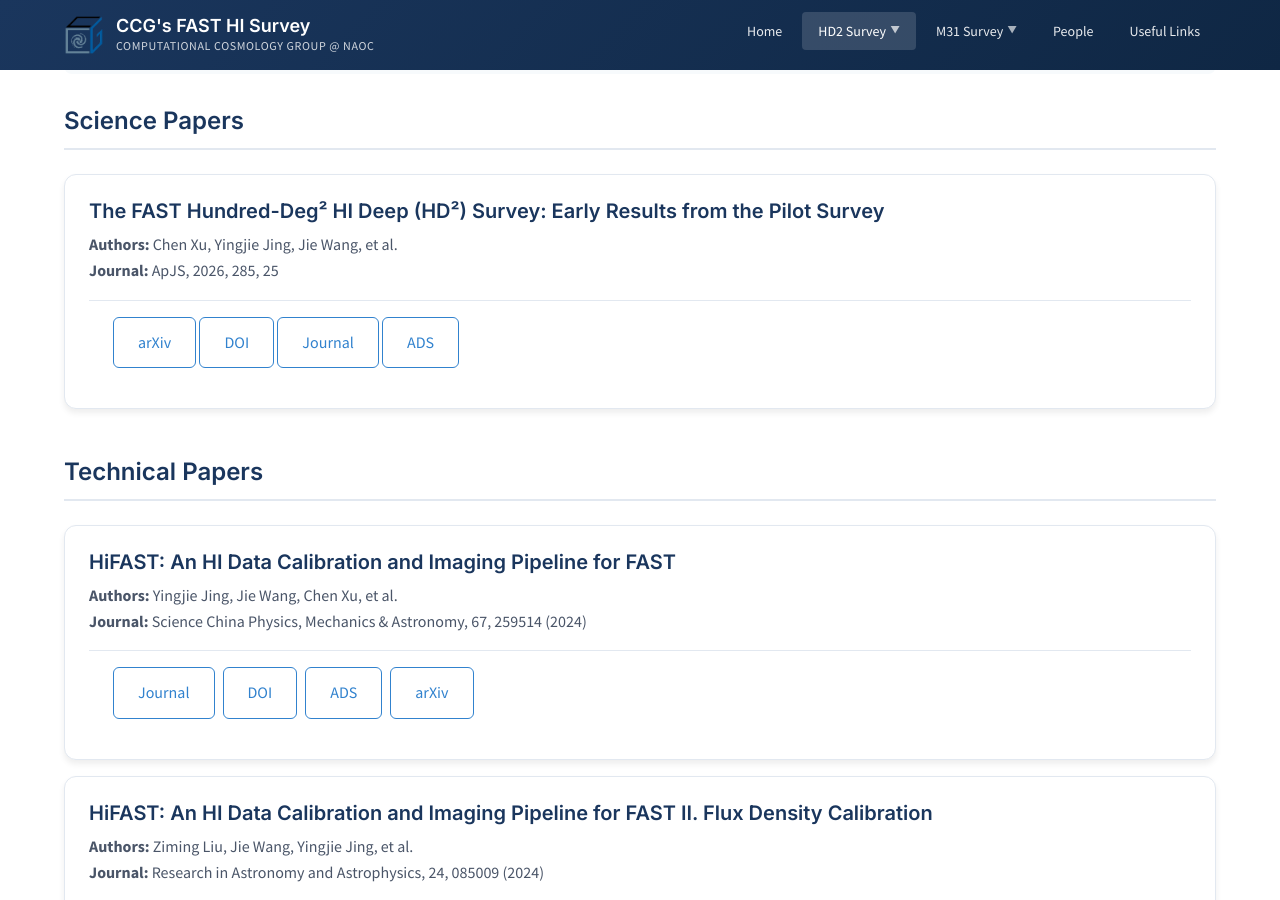
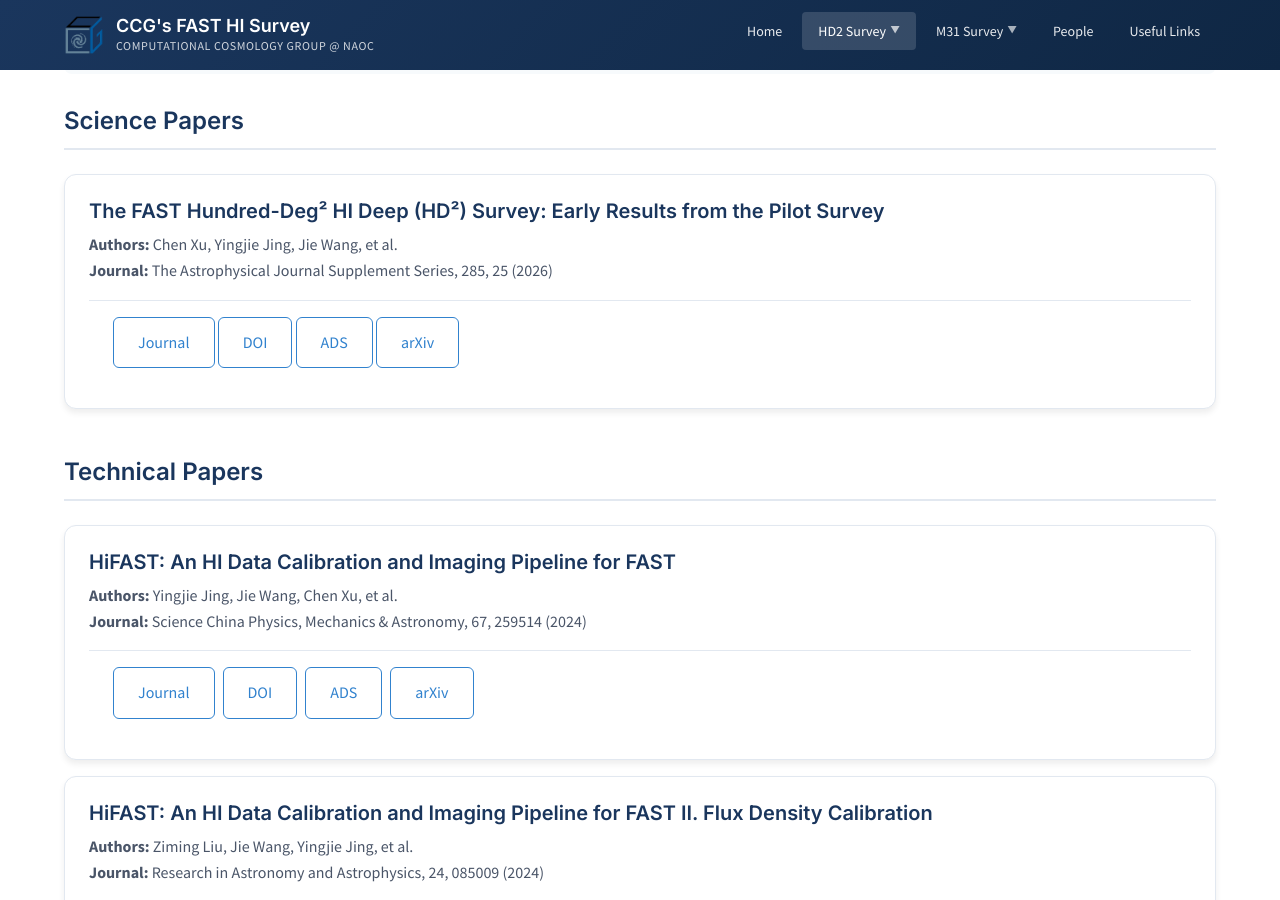
Before and after one commit to ccg-FAST/ccg-FAST.github.io, a Jekyll site: the page built from hd2/publications.md, in a window 1280 px wide and 900 px high, scrolled down 367 px. Built offline with Jekyll 4.4.1, drawn with Linux system fonts in a browser that asks for light colours.

Commit message:
formatting

```diff
--- a/hd2/publications.md
+++ b/hd2/publications.md
@@ -29,13 +29,13 @@ title: HD2 Publications
                 <h3 class="card-title">The FAST Hundred-Deg² HI Deep (HD²) Survey: Early Results from the Pilot Survey</h3>
                 <p class="card-text">
                     <strong>Authors:</strong> Chen Xu, Yingjie Jing, Jie Wang, et al.<br>
-                    <strong>Journal:</strong> ApJS, 2026, 285, 25
+                    <strong>Journal:</strong> The Astrophysical Journal Supplement Series, 285, 25 (2026)
                 </p>
                 <div class="card-footer">
+                    <a href="https://iopscience.iop.org/article/10.3847/1538-4365/ae7331" class="btn btn-outline disabled">Journal</a>
+                    <a href="https://doi.org/10.3847/1538-4365/ae7331" target="_blank" class="btn btn-outline">DOI</a>
+                    <a href="https://ui.adsabs.harvard.edu/abs/2026arXiv260523686X/abstract" target="_blank" class="btn btn-outline">ADS</a>
                     <a href="https://arxiv.org/abs/2605.23686" target="_blank" class="btn btn-outline">arXiv</a>
-                    <a href="https://doi.org/10.3847/1538-4365/ae7331" target="_blank" class="btn btn-outline">DOI</a>
-                    <a href="#" class="btn btn-outline disabled">Journal</a>
-                    <a href="https://ui.adsabs.harvard.edu/abs/2026arXiv260523686X/abstract" target="_blank" class="btn btn-outline">ADS</a>
                 </div>
             </div>
         </div>
```
